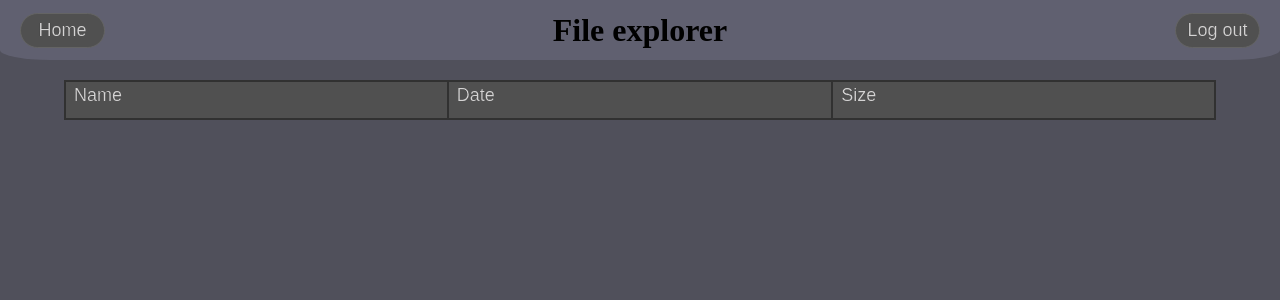
After one commit to Laggrif/WebApi, a Flask app: page /file_explorer in a window 1280 px wide. The commit adds this page. Shown: the top 300 px of the page. Run offline with Flask 2, Linux system fonts and the light colour scheme; data that the repository does not hold is empty.

Commit message:
file explorer added

```diff
--- a/Server.py
+++ b/Server.py
@@ -1,6 +1,8 @@
+import collections
 import json
 import multiprocessing
 import os
+import time
 
 from flask import Flask, render_template, send_file, jsonify, request, redirect, url_for, send_from_directory
 from flask_restful import Api, Resource
@@ -20,6 +22,21 @@ with open(path + '/assets/settings/saved_users.json', 'r') as fp:
     for ip in users['ip_address'].keys():
         if users['ip_address'][ip]['keep_login']:
             logged_in[ip] = users['ip_address'][ip]['user']
+
+
+def get_dir_size(dir):
+    size = 0
+    for f in os.listdir(dir):
+        size += 1
+    return f'{size} items'
+
+
+def sizeof_fmt(num, suffix="b"):
+    for unit in ["", "K", "M", "G", "T", "P", "E", "Z"]:
+        if abs(num) < 1000.0:
+            return f"{num:3.1f}".rstrip('0').rstrip('.') + f" {unit}{suffix}"
+        num /= 1000.0
+    return f"{num:.1f}".removesuffix('0').removesuffix('.') + f"{suffix}"
 
 
 def change_address(ip, user, keep_login):
@@ -75,9 +92,9 @@ def lights():
     return render_template('lights.html')
 
 
-@app.route('/techapart')
-def techapart():
-    return render_template('techapart.html')
+@app.route('/file_explorer')
+def file_explorer():
+    return render_template('file_explorer.html')
 
 
 @app.route('/favicon.ico')
@@ -163,6 +180,35 @@ class LightChangeColor(Resource):
         return [r, g, b, w, a]
 
 
+class FilesExplorer(Resource):
+    def get(self, dir: str):
+        dir = dir.replace('^', '/')
+        files = {}
+        for file in os.listdir(dir):
+            path = dir + '/' + file
+            if os.path.isfile(path):
+                date = os.path.getmtime(path)
+                date = time.strftime('%d.%m.%Y %H:%M:%S', time.strptime(time.ctime(date)))
+                size = os.path.getsize(path)
+                size = sizeof_fmt(size)
+                files[file] = [date, size]
+        return files
+
+
+class DirsExplorer(Resource):
+    def get(self, dir):
+        dir = dir.replace('^', '/')
+        dirs = {}
+        for d in os.listdir(dir):
+            path = dir + '/' + d
+            if os.path.isdir(path):
+                date = os.path.getmtime(path)
+                date = time.strftime('%d.%m.%Y %H:%M:%S', time.strptime(time.ctime(date)))
+                size = get_dir_size(path)
+                dirs[d] = [date, size]
+        return collections.OrderedDict(sorted(dirs.items(), key=lambda i: i[0].lower()))
+
+
 api.add_resource(Auth, '/api/login/auth', '/api/login/auth/<string:user>/<string:mp>/<string:keep>')
 api.add_resource(Logout, '/api/login/logout')
 api.add_resource(KeepLogin, '/api/login/keep_login')
@@ -172,6 +218,8 @@ api.add_resource(Webcam, '/api/webcam')
 api.add_resource(DiscordRestart, '/api/discord/restart')
 api.add_resource(DiscordDisplay, '/api/discord/display')
 api.add_resource(LightChangeColor, '/api/lights/update_color/<int:r>/<int:g>/<int:b>/<int:w>/<int:a>')
+api.add_resource(FilesExplorer, '/api/file_explorer/files/<string:dir>')
+api.add_resource(DirsExplorer, '/api/file_explorer/dirs/<string:dir>')
 
 if __name__ == '__main__':
     serve(app, host='127.0.0.1', port=5000)
--- a/static/css/Stylesheet.css
+++ b/static/css/Stylesheet.css
@@ -19,19 +19,20 @@
 }
 
 .button {
-    -webkit-text-stroke-color: black;
-    -webkit-text-stroke-width: 0.1pt;
-    background-color: #505050;
-    border-color: #646464;
-    border-radius: 10px;
-    border-style: solid;
-    color: #d5d4d4;
     font-family: Arial, sans-serif;
     font-size: 18px;
     padding: 3px 10px;
+    cursor: pointer;
+    transition-duration: 0.3s;
     text-decoration: none;
-    transition-duration: 0.3s;
+    color: #d5d4d4;
     border-width: 1px;
+    border-style: solid;
+    border-color: #646464;
+    border-radius: 10px;
+    background-color: #505050;
+    -webkit-text-stroke-color: black;
+    -webkit-text-stroke-width: 0.1pt;
 }
 
 .button.fixed {
@@ -174,50 +189,50 @@
 }
 
 .navbar {
+    position: fixed;
+    z-index: 99;
+    top: 0;
     display: flex;
     align-items: center;
     flex-direction: row;
     justify-content: space-between;
-    position: fixed;
-    top: 0;
     width: 100%;
     height: 60px;
+    border-bottom-right-radius: 50px 10px;
     border-bottom-left-radius: 50px 10px;
-    border-bottom-right-radius: 50px 10px;
-    background-color: #646464;
-    z-index: 99;
+    background-color: #606070;
 }
 
 .notification-container {
-    background-color: #313131;
-    border-radius: 20px;
+    position: fixed;
     bottom: 20px;
     left: 30%;
-    opacity: 0;
-    padding-left: 0;
-    position: fixed;
-    text-align: center;
-    transform: translate(-20%, 0%);
     visibility: hidden;
     width: 70%;
+    padding-left: 0;
+    transform: translate(-20%, 0%);
+    text-align: center;
+    opacity: 0;
+    border-radius: 20px;
+    background-color: #313131;
 }
 
 .notification-container.hide {
+    visibility: visible;
+    transition: opacity 1s ease-in;
     opacity: 0;
-    transition: opacity 1s ease-in;
-    visibility: visible;
 }
 
 .notification-container.show {
+    visibility: visible;
+    transition: opacity 0.1s ease-out;
     opacity: 0.5;
-    transition: opacity 0.1s ease-out;
-    visibility: visible;
 }
 
 .notification-text {
-    color: #d5d4d4;
     font-size: 15px;
     padding: 2% 5%;
+    color: #d5d4d4;
 }
 
 .selector {
@@ -266,9 +281,9 @@
 }
 
 ::placeholder {
-    color: #313131;
     font-size: 15px;
     padding-left: 5px;
+    color: #313131;
 }
 
 body {
@@ -276,38 +291,118 @@ body {
     background-color: #50505b;
 }
 
+div.explorer-line {
+    display: grid;
+    width: 100%;
+    height: 30px;
+    cursor: pointer;
+    transition-timing-function: cubic-bezier(0.2, 1, 1, 1);
+    transition-duration: 0.3s;
+    vertical-align: bottom;
+    background-color: #505050;
+    grid-template-columns: 1fr 2px 1fr 2px 1fr;
+    grid-column: 1 / -1;
+    grid-row: 1;
+}
+
+div.explorer-line:hover {
+    background-color: #646464;
+}
+
+div.explorer-line:focus {
+    outline: none;
+    background-color: #40404a;
+}
+
+div.explorer-line > div.dragbar {
+    cursor: col-resize;
+}
+
+div.dragbar {
+    grid-row: 1;
+    width: 2px;
+    background-color: #313131;
+    cursor: col-resize;
+}
+
+div.explorer {
+    display: grid;
+    overflow: clip;
+    width: 90%;
+    height: fit-content;
+    margin: auto;
+    grid-template-columns: 1fr;
+}
+
 input {
+    border: 2px #646464;
     outline: none;
-    border: 2px #646464;
 }
 
 input:active {
+    border: 2px black;
     outline: none;
-    border: 2px black;
 }
 
 input:focus {
+    border: 2px black;
     outline: none;
-    border: 2px black;
 }
 
 label {
+    font-family: Arial, sans-serif;
+    font-size: 20px;
     display: block;
-    horiz-align: left;
     padding-left: 5px;
     color: #d5d4d4;
-    font-size: 20px;
-    font-family: Arial, sans-serif;
+    horiz-align: left;
     -webkit-text-stroke-width: 0.1pt;
     -webkit-text-stroke-color: black;
 }
 
 label.horizontal {
+    position: relative;
+    left: -15px;
     display: inline-block;
     width: 60px;
     text-align: right;
-    position: relative;
-    left: -15px;
+}
+
+p.explorer {
+    display: inline-block;
+    font-family: Arial, sans-serif;
+    font-size: 18px;
+    align-self: center;
+    width: auto;
+    min-width: 0;
+    max-width: 100%;
+    height: 76%;
+    margin: 0;
+    padding: 3px;
+    text-align: left;
+    vertical-align: bottom;
+    text-decoration: none;
+    text-indent: 5px;
+    color: #d5d4d4;
+    border: solid #313131;
+    background: none;
+    -webkit-text-stroke-color: black;
+    -webkit-text-stroke-width: 0.1pt;
+    text-overflow: clip;
+    overflow: hidden;
+    white-space: nowrap;
+}
+
+p.explorer.name {
+    grid-column: 1 / 3;
+}
+
+p.explorer.date {
+    grid-column: 3 / 5;
+}
+
+p.explorer.size {
+    grid-column: 5 / 6;
 }
 
 select option {
--- /dev/null
+++ b/static/js/file_explorer.js
@@ -0,0 +1,205 @@
+$(document).ready(function () {
+    let explorer = $('#explorer')
+    let explorer_line = $('.explorer-line');
+    let dir = '^home^un';
+    let row = 2;
+    let File = null;
+    let Date = null;
+    let Size = null;
+
+    let mousedown = false;
+    let leftDragbar = false;
+    let rightDragbar = false;
+
+    let oldExplorerWidth = $(window).outerWidth();
+
+    // data { file_name: [date, size], ...}
+
+    get_folders(dir);
+
+    let w = oldExplorerWidth / 100 * 90 - 4;
+    explorer_line.css('grid-template-columns',
+        set_col_widths([w/3, 2, w/3, 2, w/3]));
+
+
+    function get_folders(dir) {
+        $.ajax(`/api/file_explorer/dirs/${dir}`).done(function (data) {
+            for (let dir in data){
+                let date = data[dir][0];
+                let size = data[dir][1];
+                add_dir(dir, date, size); //TODO add_dir à créer
+            }
+            $.ajax(`/api/file_explorer/files/${dir}`).done(function (data) {
+                for (let file in data){
+                    let date = data[file][0];
+                    let size = data[file][1];
+                    add_file(file, date, size);
+                }
+            })
+        })
+    }
+
+
+    function colWidths() {
+        let val = explorer_line.css('grid-template-columns');
+        let widths = [];
+
+        let tmp = '';
+        for (let n in val){
+            let i = val[n];
+            if (i !== 'p' && i !== 'x' && i !== ' '){
+                tmp += i;
+            } else if (i === 'p'){
+                widths.push(parseInt(tmp, 10));
+                tmp = '';
+            }
+        }
+        return widths;
+    }
+
+
+    function set_col_widths(widths) {
+        let newColTemp = [];
+        for (let c in widths) {
+            newColTemp.push(widths[c].toString() + 'px');
+        }
+        return newColTemp.join(' ');
+    }
+
+
+    function add_dir(path, date, size) {
+        let div = add_row('D- ' + path, date, size);
+        div.addEventListener('click', function () {
+            alert(dir.replace(/\^/g, '/') + '/' + path);
+        })
+    }
+
+
+    function add_file(file, date, size) {
+        let div = add_row(file, date, size)
+    }
+
+
+    function add_row(file, date, size) {
+        if (row > 2){
+            File.style.cssText = 'border-width: 0px 2px 1px 2px;';
+            Date.style.cssText = 'border-width: 0px 2px 1px 0px;';
+            Size.style.cssText = 'border-width: 0px 2px 1px 0px;';
+        }
+        File = document.createElement('p');
+        File.type = 'button';
+        File.style.cssText = `border-width: 0px 2px 2px 2px;`;
+        File.className = "explorer name";
+        File.innerHTML = file;
+
+        Date = document.createElement('p');
+        Date.type = 'button';
+        Date.style.cssText = `border-width: 0px 2px 2px 0px;`;
+        Date.className = "explorer date";
+        Date.innerHTML = date;
+
+        Size = document.createElement('p');
+        Size.type = 'button';
+        Size.style.cssText = `border-width: 0px 2px 2px 0px;`;
+        Size.className = "explorer size";
+        Size.innerHTML = size;
+
+        let div = document.createElement('div');
+        div.className = 'explorer-line';
+        div.style.cssText = `grid-row: ${row}`;
+        div.tabIndex = row;
+        div.append(File, Date, Size);
+        explorer.append(div);
+
+        /*div.addEventListener("click", function () {
+            let bg = window.getComputedStyle(div, null).getPropertyValue('background-color');
+            console.log(bg);
+            if (bg === 'rgb(0, 0, 0)'){
+                div.style.backgroundColor = '#ffffff';
+            } else {
+                div.style.backgroundColor = '#000000';
+            }
+        });*/
+
+        row += 1;
+        return div
+    }
+
+
+    $('#leftdragbar').mousedown(() => leftDragbar = true);
+
+
+    $('#rightdragbar').mousedown(() => rightDragbar = true);
+
+
+    $('.dragbar').mousedown(() => {
+        mousedown = true;
+        $('.explorer-line').css('cursor', 'e-resize')
+            .css('user-select', 'none');
+    });
+
+
+    explorer.mouseup(() => {
+        mousedown = leftDragbar = rightDragbar = false;
+        $('.explorer-line').css('cursor', 'pointer')
+            .css('user-select', 'auto');
+    });
+
+
+    explorer.mouseleave(() => {
+        mousedown = leftDragbar = rightDragbar = false;
+        $('.explorer-line').css('cursor', 'pointer')
+            .css('user-select', 'auto');
+    });
+
+
+    explorer.mousemove(function (event) {
+        if (mousedown) {
+            let right;
+            let middle;
+            let left;
+            let dragbarWidth = 2;
+            let leftColWidth = $('#name').outerWidth();
+            let rightColWidth = $('#size').outerWidth();
+            let explorerWidth = window.innerWidth / 100 * 90;
+            let mouseX = event.pageX - window.innerWidth / 100 * 5;
+
+            if (leftDragbar){
+                left = mouseX;
+                middle = explorerWidth - 2 * dragbarWidth - rightColWidth - mouseX;
+                right = rightColWidth;
+            } else if (rightDragbar){
+                left = leftColWidth;
+                middle = mouseX - leftColWidth;
+                right = explorerWidth - left - middle - 2 * dragbarWidth;
+            } else {
+                left = leftColWidth;
+                middle = $('#date').outerWidth();
+                right = rightColWidth;
+            }
+
+
+            let cols = [left, dragbarWidth, middle, dragbarWidth, right];
+
+
+            $('.explorer-line').css('grid-template-columns', set_col_widths(cols));
+
+        }
+    })
+
+
+    $(window).on('resize', function () {
+        let widths = colWidths();
+        let explorerWidth = $(window).outerWidth();
+        let ratio = oldExplorerWidth / explorerWidth;
+        oldExplorerWidth = explorerWidth;
+        let left = widths[0] / ratio;
+        let middle = widths[2] / ratio;
+        let right = widths[4] / ratio;
+        let dragbar = widths[1];
+
+        let cols = [left, dragbar, middle, dragbar, right];
+
+        explorer_line.css('grid-template-columns', set_col_widths(cols));
+    })
+});
--- /dev/null
+++ b/templates/file_explorer.html
@@ -0,0 +1,27 @@
+<!DOCTYPE html>
+<html lang="en">
+<head>
+    <meta charset="UTF-8">
+    <title>File Explorer</title>
+    <link rel="stylesheet" href="../static/css/Stylesheet.css">
+    <script src="https://ajax.googleapis.com/ajax/libs/jquery/3.5.1/jquery.min.js"></script>
+    <script src="../static/js/file_explorer.js"></script>
+</head>
+<body>
+    <div class="navbar">
+        <button class="button relative left" style="width: 85px; height: 35px; border-radius: 100px" onclick="window.location.href='{{ url_for('home') }}';">Home</button>
+        <h1>File explorer</h1>
+        <button id="log-out" class="button relative right" style="width: 85px; height: 35px; border-radius: 100px">Log out</button>
+    </div>
+
+    <div id="explorer" class="explorer">
+        <div id="title" class="explorer-line" style="height: 40px">
+            <p id="name" class="explorer name" style="border-width: 2px 0 2px 2px; grid-column: 1 / 2">Name</p
+            ><div id="leftdragbar" class="dragbar" style="grid-column: 2 / 3;"></div>
+            <p id="date" class="explorer date" style="border-width: 2px 0 2px 0; grid-column: 3 / 4">Date</p
+            ><div id="rightdragbar" class="dragbar" style="grid-column: 4 / 5"></div>
+            <p id="size" class="explorer size" style="border-width: 2px 2px 2px 0; grid-column: 5 / 6">Size</p>
+        </div>
+    </div>
+</body>
+</html>
```
Also changed, not shown: other parts of static/css/Stylesheet.css (+62 -48 lines), templates/techapart.html (deleted, +0 -28 lines).
